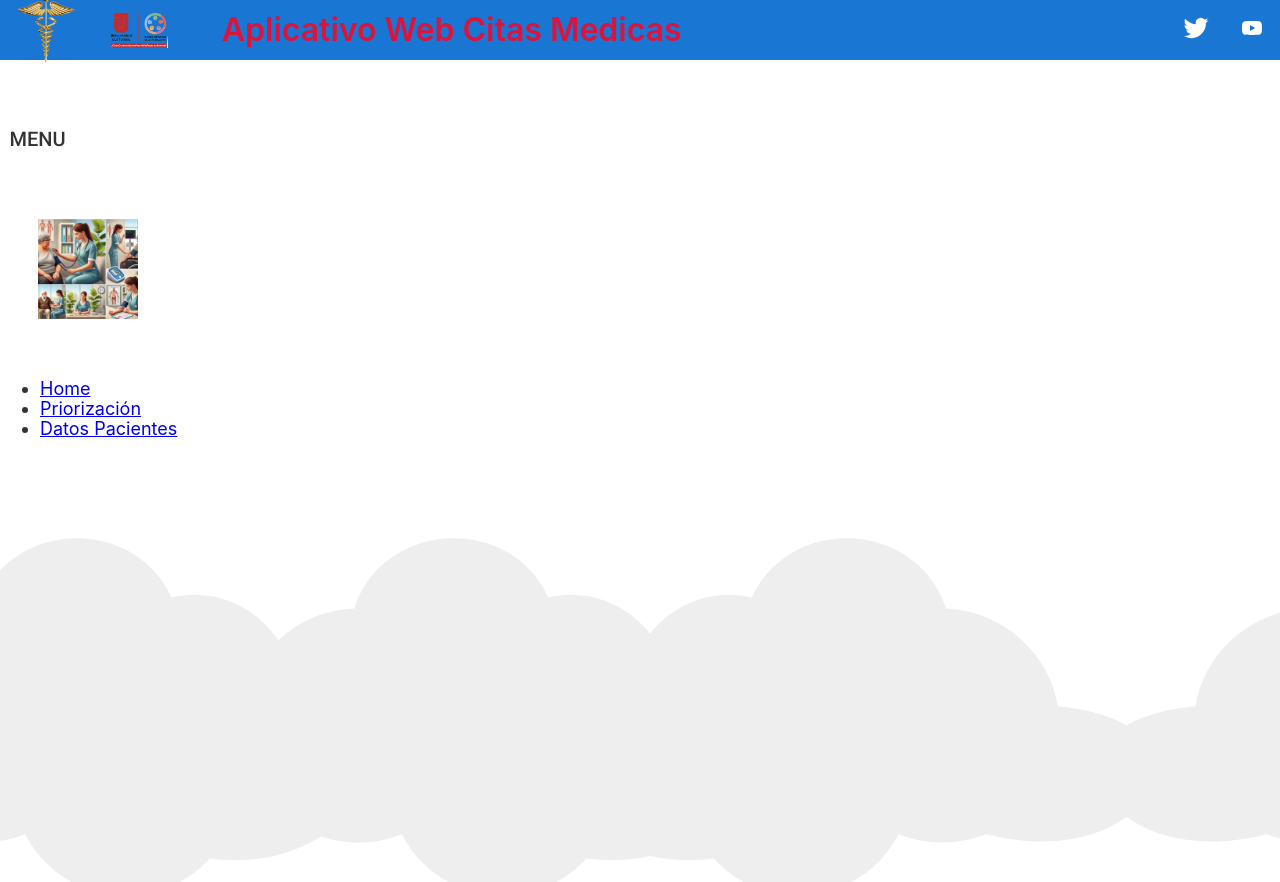
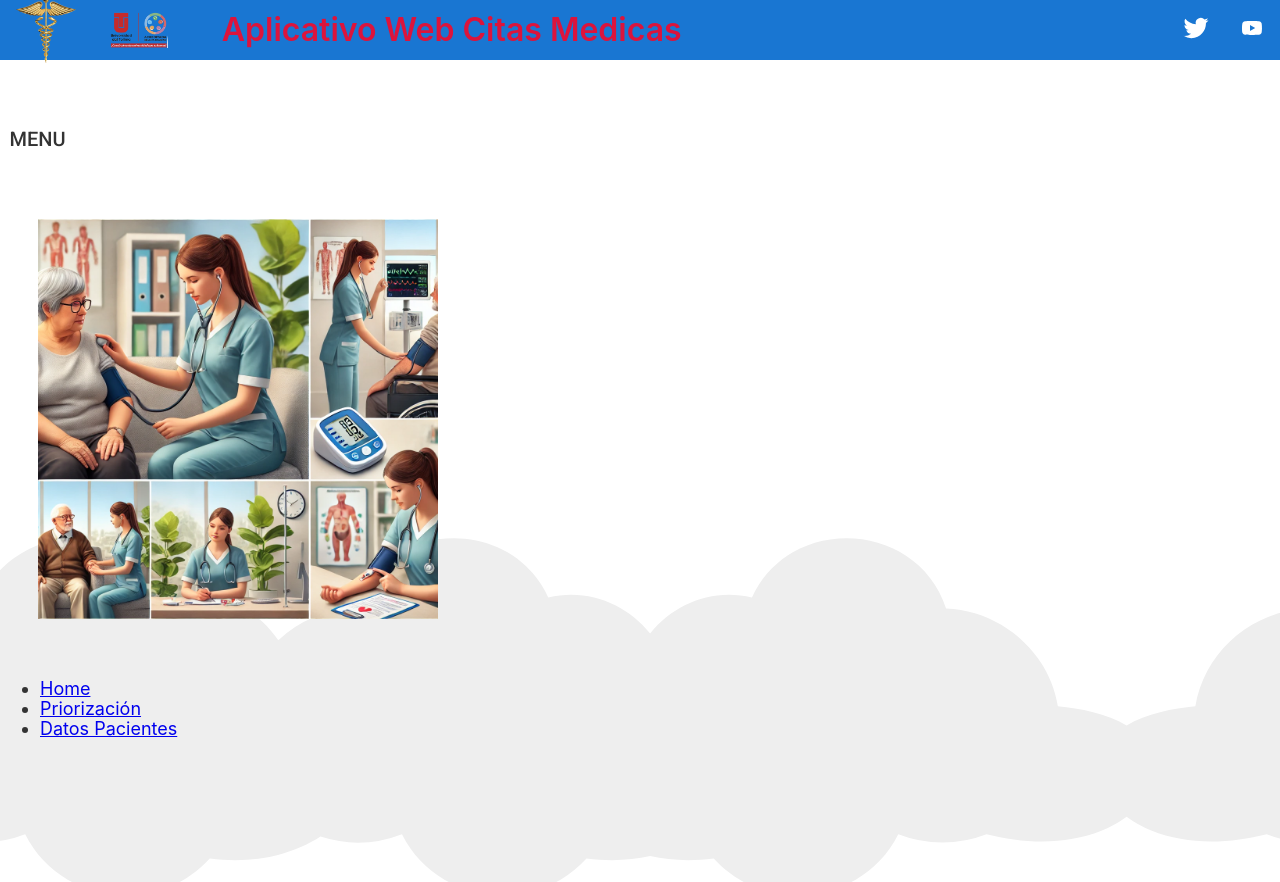
Before and after one commit to markitos002/frontendCMedica, an Angular app: page /home in a window 1280 px wide. Built offline with nearby package versions, Linux system fonts and the light colour scheme.

Commit message:
ajuste archivo medico

```diff
--- a/src/app/pages/nav/nav.component.html
+++ b/src/app/pages/nav/nav.component.html
@@ -1,6 +1,6 @@
 <h2 style="padding: 0.25cm;"> MENU </h2>
 <div class="spacer">
-    <img style="padding: 1cm;" width="100" src="../../../assets/img/Medico.png" />
+    <img style="padding: 1cm;" width="400" height="400" src="../../../assets/img/Medico.png" />
 </div>
 <ul style="font-size: large;">
     <li routerLinkActive="active">
```
